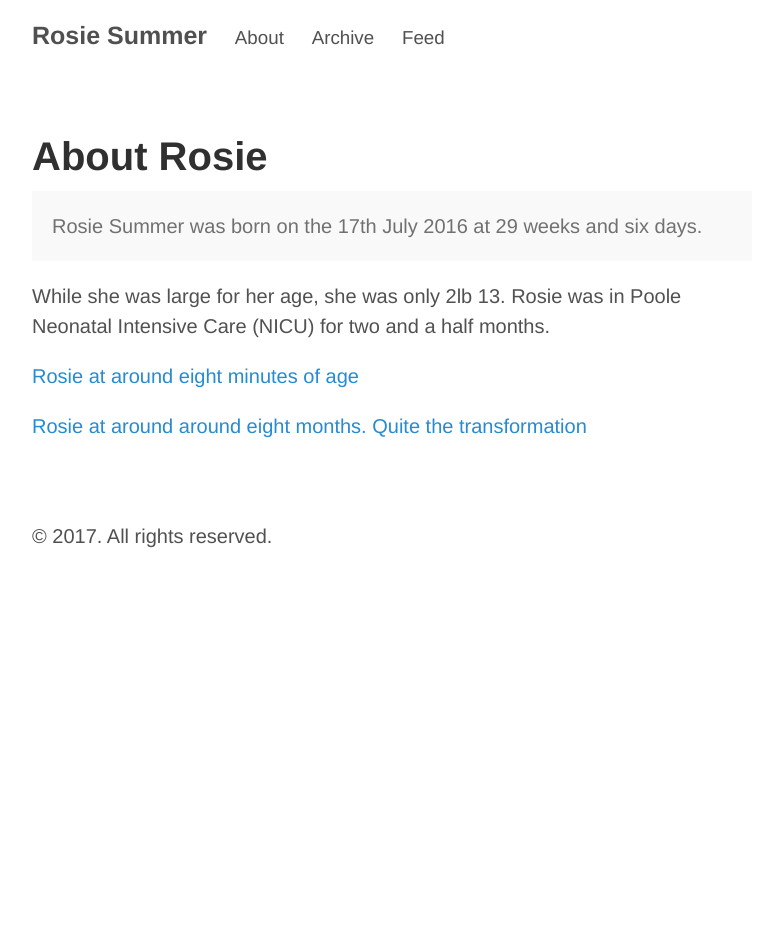
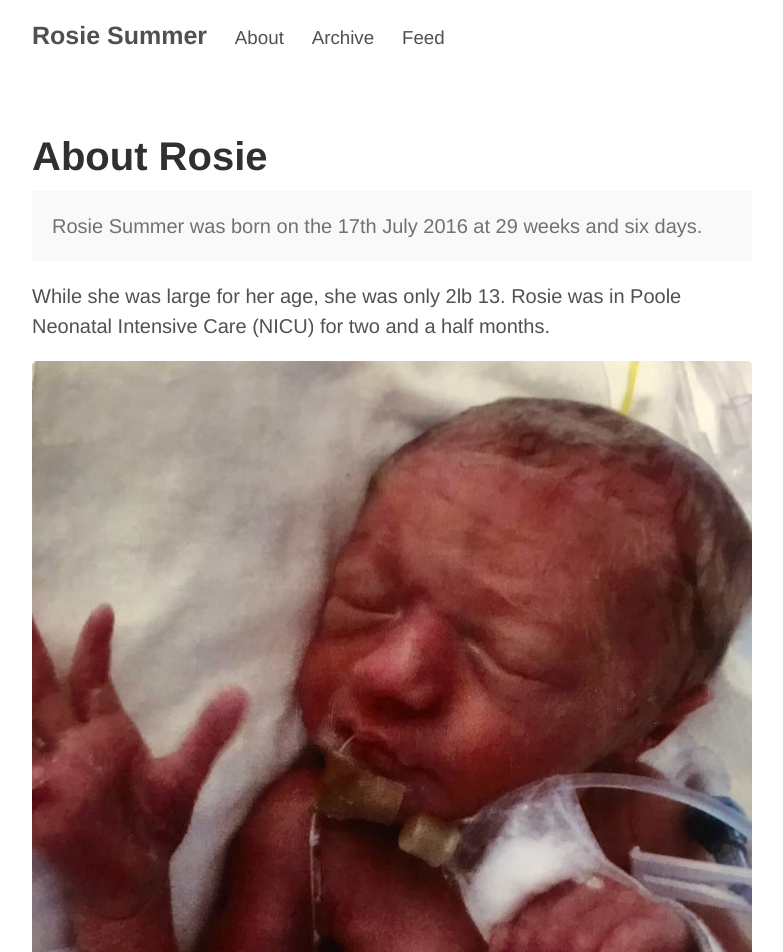
Before and after one commit to russb78/russb78.github.io, a Jekyll site: the page built from about.md, in a window 1280 px wide. Shown: the top 952 px of the page, without its empty margins (248-1031 px from the left). Built offline with Jekyll 4.4.1, drawn with Linux system fonts in a browser that asks for light colours; Markdown is read by kramdown in place of the engine named in the settings; before the commit the page ends 900 px from its top, so only the background shows below that.

Commit message:
Revert "! Removed"
This reverts commit 8ef430f5b48c3147803a892aa86686909f8159bd.

```diff
--- a/about.md
+++ b/about.md
@@ -9,6 +9,6 @@ title: About Rosie
 
 While she was large for her age, she was only 2lb 13. Rosie was in Poole Neonatal Intensive Care (NICU) for two and a half months.
 
-[Rosie at around eight minutes of age](/assets/Rosie_8_mins.jpg "Rosie at eight minutes.")
+![Rosie at around eight minutes of age](/assets/Rosie_8_mins.jpg "Rosie at eight minutes.")
 
-[Rosie at around around eight months. Quite the transformation](/assets/Rosie small file-1.jpg "Rosie at eight months.")
+![Rosie at around around eight months. Quite the transformation](/assets/Rosie small file-1.jpg "Rosie at eight months.")
```
